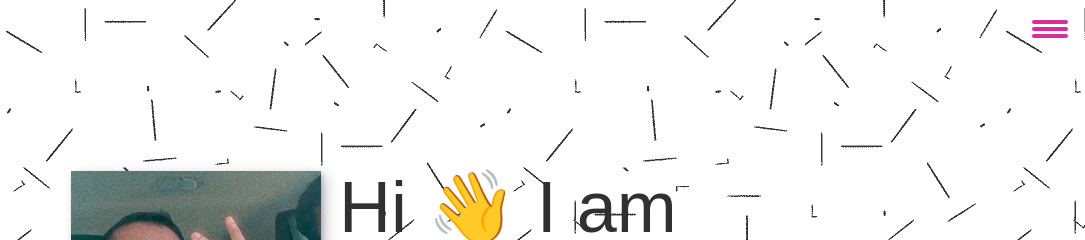
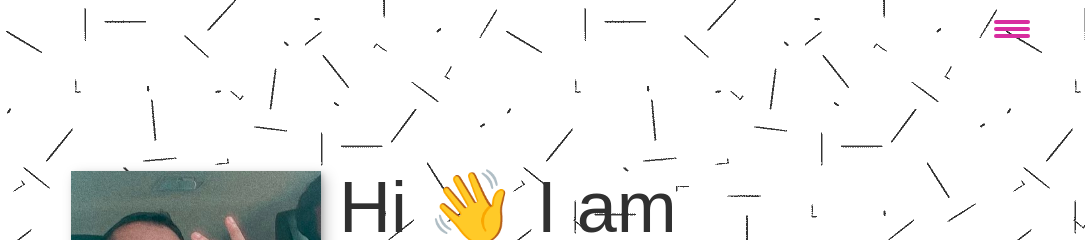
Before and after one commit to JowanJomon/PortfolioV1, a plain HTML site: page index.html in a window 1280 px wide. Shown: the top 240 px of the page, 195-1280 px from the left. Drawn offline with nearby package versions, Linux system fonts and the light colour scheme; a web font is replaced by a local one.

Commit message:
fixed the nav button

```diff
--- a/style/style.css
+++ b/style/style.css
@@ -304,7 +304,7 @@ right:0;
 
         display: block;
         position: fixed;
-        margin-left: -2%;
+        margin-left: -5%;
 
     }
 
```
